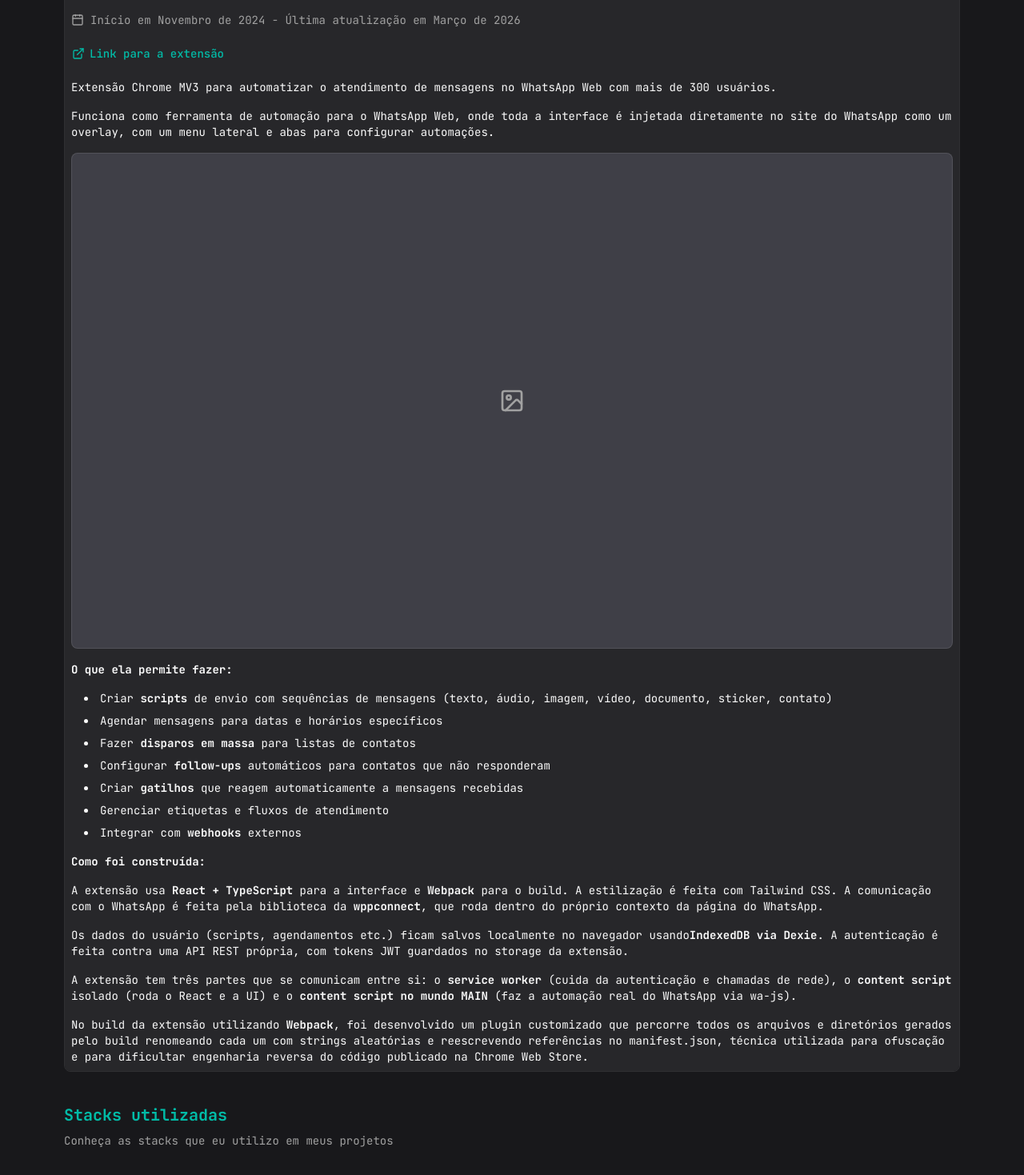
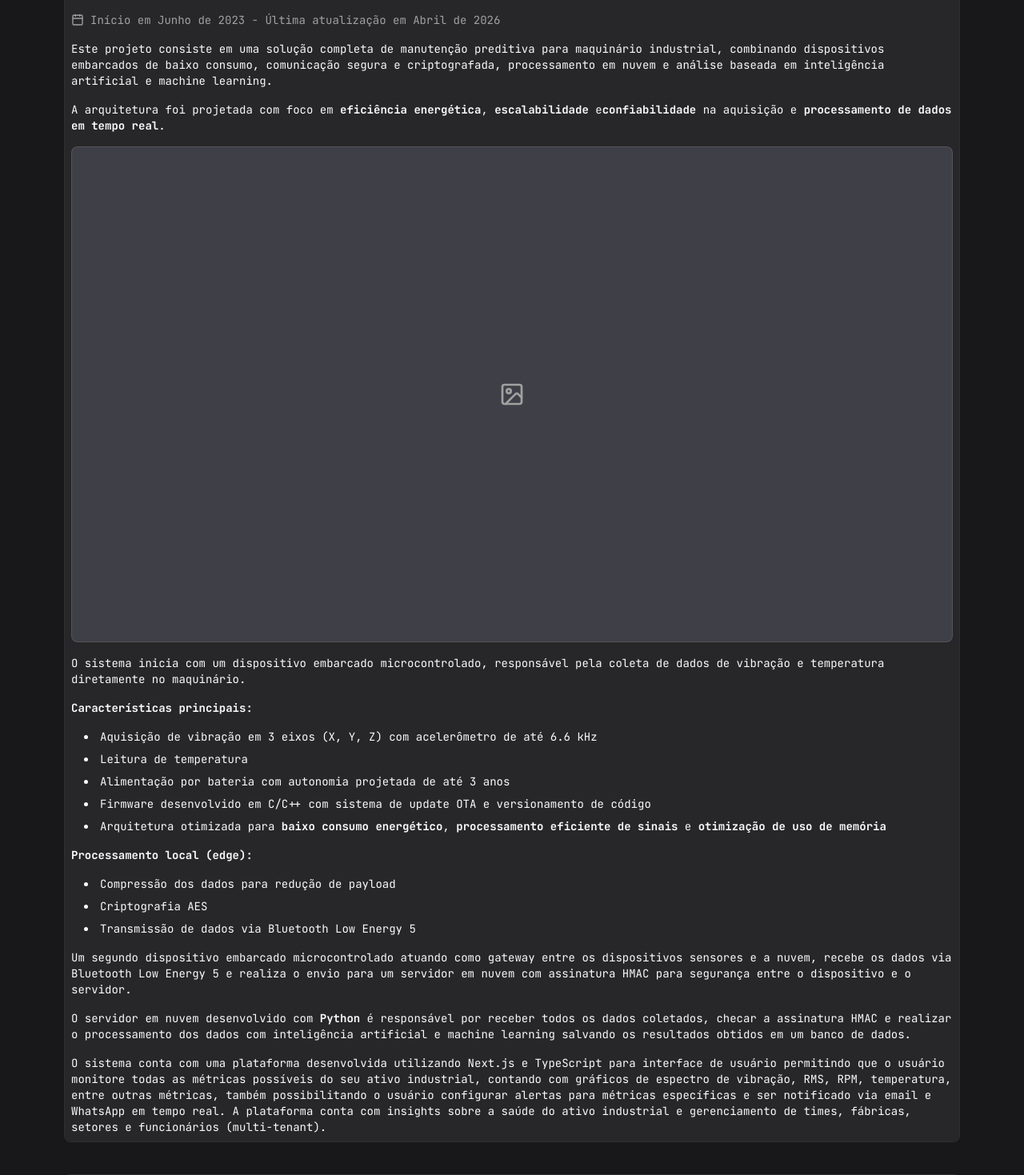
Before and after one commit to Lucasmm016/lucas-profile, a Next.js app: page / in a window 1280 px wide. Shown: the part 3580-5049 px from the top of the page at 80% size. Built offline with nearby package versions, Linux system fonts and the light colour scheme.

Commit message:
feat: adiciona projeto wave-sensor ao portfólio;

```diff
--- a/app/page.tsx
+++ b/app/page.tsx
@@ -6,6 +6,7 @@ import { Footer } from '@/components/Footer'
 import { Header } from '@/components/Header'
 import Github from '@/components/icons/Github'
 import Linkedin from '@/components/icons/Linkedin'
+import { WaveSensor } from '@/components/projects/wave-sensor'
 import { ZapflowExtension } from '@/components/projects/zapflow-extension'
 import { ZapflowSaas } from '@/components/projects/zapflow-saas'
 import { Button } from '@/components/ui/button'
@@ -84,6 +85,7 @@ export default function Home() {
 						</div>
 
 						<ZapflowSaas />
+						<WaveSensor />
 						<ZapflowExtension />
 					</section>
 
--- /dev/null
+++ b/components/projects/wave-sensor/index.tsx
@@ -0,0 +1,68 @@
+import { Calendar, Image as ImageIcon } from 'lucide-react'
+
+import { Container } from '@/components/Container'
+
+export function WaveSensor() {
+	return (
+		<Container title="wave-sensor.md" className="flex flex-col gap-4 text-sm">
+			<h1 className="text-lg font-bold">Manutenção Preditiva com IA</h1>
+			<div className="flex items-center gap-2 text-muted-foreground">
+				<Calendar className="size-4" />
+				<h3 className="text-sm">Início em Junho de 2023 - Última atualização em Abril de 2026</h3>
+			</div>
+			<p>
+				Este projeto consiste em uma solução completa de manutenção preditiva para maquinário
+				industrial, combinando dispositivos embarcados de baixo consumo, comunicação segura e
+				criptografada, processamento em nuvem e análise baseada em inteligência artificial e machine
+				learning.
+			</p>
+			<p>
+				A arquitetura foi projetada com foco em <b>eficiência energética</b>, <b>escalabilidade</b>{' '}
+				e<b>confiabilidade</b> na aquisição e <b>processamento de dados em tempo real</b>.
+			</p>
+			<div className="w-full aspect-video flex items-center justify-center rounded-md border border-border bg-zinc-700">
+				<ImageIcon className="size-8 text-muted-foreground" />
+			</div>
+			<p>
+				O sistema inicia com um dispositivo embarcado microcontrolado, responsável pela coleta de
+				dados de vibração e temperatura diretamente no maquinário.
+			</p>
+			<p className="font-bold">Características principais:</p>
+			<ul className="list-disc list-inside ml-4 space-y-2">
+				<li>Aquisição de vibração em 3 eixos (X, Y, Z) com acelerômetro de até 6.6 kHz</li>
+				<li>Leitura de temperatura</li>
+				<li>Alimentação por bateria com autonomia projetada de até 3 anos</li>
+				<li>Firmware desenvolvido em C/C++ com sistema de update OTA e versionamento de código</li>
+				<li>
+					Arquitetura otimizada para <b>baixo consumo energético</b>,{' '}
+					<b>processamento eficiente de sinais</b> e <b>otimização de uso de memória</b>
+				</li>
+			</ul>
+			<p className="font-bold">Processamento local (edge):</p>
+			<ul className="list-disc list-inside ml-4 space-y-2">
+				<li>Compressão dos dados para redução de payload</li>
+				<li>Criptografia AES</li>
+				<li>Transmissão de dados via Bluetooth Low Energy 5</li>
+			</ul>
+			<p>
+				Um segundo dispositivo embarcado microcontrolado atuando como gateway entre os dispositivos
+				sensores e a nuvem, recebe os dados via Bluetooth Low Energy 5 e realiza o envio para um
+				servidor em nuvem com assinatura HMAC para segurança entre o dispositivo e o servidor.
+			</p>
+			<p>
+				O servidor em nuvem desenvolvido com <b>Python</b> é responsável por receber todos os dados
+				coletados, checar a assinatura HMAC e realizar o processamento dos dados com inteligência
+				artificial e machine learning salvando os resultados obtidos em um banco de dados.
+			</p>
+			<p>
+				O sistema conta com uma plataforma desenvolvida utilizando Next.js e TypeScript para
+				interface de usuário permitindo que o usuário monitore todas as métricas possíveis do seu
+				ativo industrial, contando com gráficos de espectro de vibração, RMS, RPM, temperatura,
+				entre outras métricas, também possibilitando o usuário configurar alertas para métricas
+				específicas e ser notificado via email e WhatsApp em tempo real. A plataforma conta com
+				insights sobre a saúde do ativo industrial e gerenciamento de times, fábricas, setores e
+				funcionários (multi-tenant).
+			</p>
+		</Container>
+	)
+}
```
